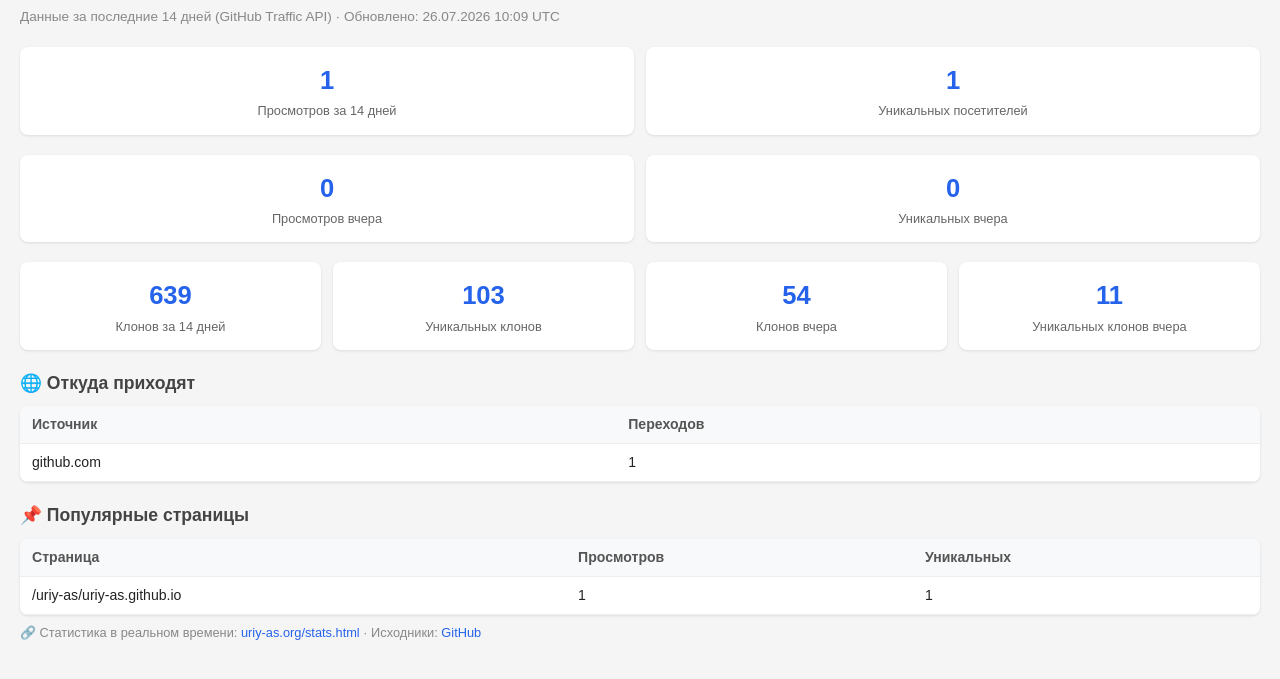
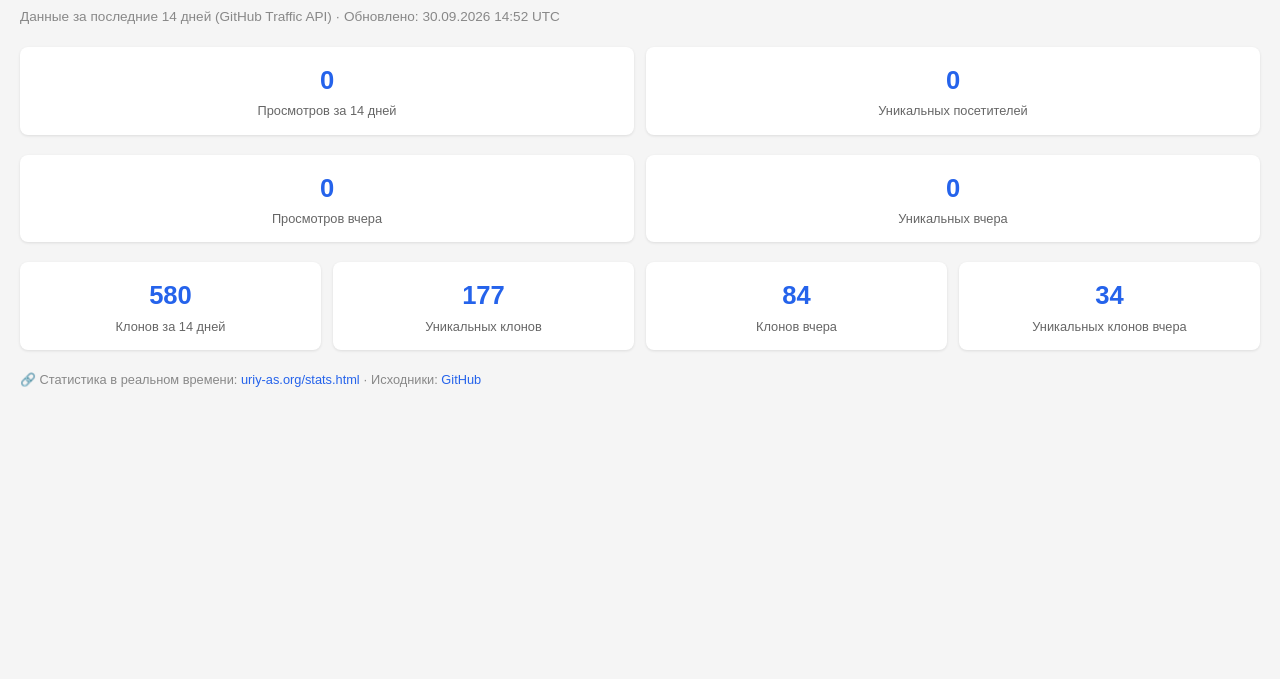
Before and after one commit to uriy-as/uriy-as.github.io, a plain HTML site: page gh-stats.html in a window 1280 px wide. Shown: the part 51-730 px from the top of the page. Drawn offline with Linux system fonts and the light colour scheme.

Commit message:
Update gh-stats.html 2026-09-30 14:52 UTC

```diff
--- a/gh-stats.html
+++ b/gh-stats.html
@@ -3,7 +3,6 @@
 <head>
 <meta charset="UTF-8">
 <meta name="viewport" content="width=device-width, initial-scale=1">
-<meta name="robots" content="noindex, nofollow">
 <title>Статистика WebStudio</title>
 <style>
 * { margin:0; padding:0; box-sizing:border-box; }
@@ -26,22 +25,22 @@ a:hover { text-decoration:underline; }
 </head>
 <body>
 <h1>&#x1f4ca; Статистика WebStudio</h1>
-<p class="meta">Данные за последние 14 дней (GitHub Traffic API) &middot; Обновлено: 26.07.2026 10:09 UTC</p>
+<p class="meta">Данные за последние 14 дней (GitHub Traffic API) &middot; Обновлено: 30.09.2026 14:52 UTC</p>
 
 <div class="grid">
-    <div class="card"><div class="num">1</div><div class="label">Просмотров за 14 дней</div></div>
-    <div class="card"><div class="num">1</div><div class="label">Уникальных посетителей</div></div>
+    <div class="card"><div class="num">0</div><div class="label">Просмотров за 14 дней</div></div>
+    <div class="card"><div class="num">0</div><div class="label">Уникальных посетителей</div></div>
 </div>
 <div class="grid">
     <div class="card"><div class="num">0</div><div class="label">Просмотров вчера</div></div>
     <div class="card"><div class="num">0</div><div class="label">Уникальных вчера</div></div>
 </div>
 <div class="grid">
-    <div class="card"><div class="num">639</div><div class="label">Клонов за 14 дней</div></div>
-    <div class="card"><div class="num">103</div><div class="label">Уникальных клонов</div></div>
-    <div class="card"><div class="num">54</div><div class="label">Клонов вчера</div></div>
-    <div class="card"><div class="num">11</div><div class="label">Уникальных клонов вчера</div></div>
-</div><h2>&#x1f310; Откуда приходят</h2><table><thead><tr><th>Источник</th><th>Переходов</th></tr></thead><tbody><tr><td>github.com</td><td>1</td></tr></tbody></table><h2>&#x1f4cc; Популярные страницы</h2><table><thead><tr><th>Страница</th><th>Просмотров</th><th>Уникальных</th></tr></thead><tbody><tr><td>/uriy-as/uriy-as.github.io</td><td>1</td><td>1</td></tr></tbody></table>
+    <div class="card"><div class="num">580</div><div class="label">Клонов за 14 дней</div></div>
+    <div class="card"><div class="num">177</div><div class="label">Уникальных клонов</div></div>
+    <div class="card"><div class="num">84</div><div class="label">Клонов вчера</div></div>
+    <div class="card"><div class="num">34</div><div class="label">Уникальных клонов вчера</div></div>
+</div>
 <p class="note">&#x1f517; Статистика в реальном времени: <a href="https://uriy-as.org/stats.html" target="_blank">uriy-as.org/stats.html</a> &middot; Исходники: <a href="https://github.com/uriy-as/uriy-as.github.io" target="_blank">GitHub</a></p>
 </body>
 </html>
```
